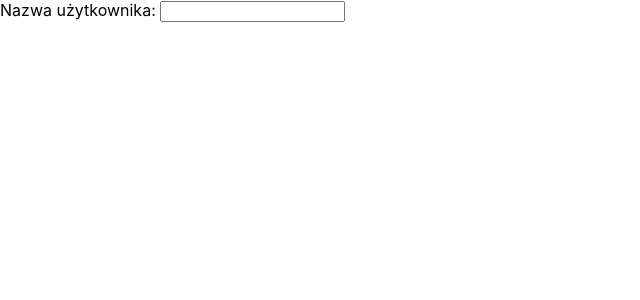
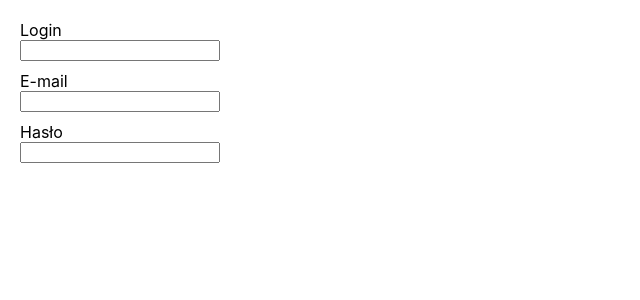
Before and after one commit to kawalec/React.js-form-example, a React (Create React App) app: page / in a window 1280 px wide. Shown: the top 300 px of the page, without its empty margins (0-640 px from the left). Built offline with nearby package versions, Linux system fonts and the light colour scheme.

Commit message:
add more inputs

```diff
--- a/src/App.js
+++ b/src/App.js
@@ -3,27 +3,53 @@ import "./App.scss";
 import Input from "./components/Input";
 
 class App extends Component {
-  state = { username: "" };
+  state = { username: "", email: "", password: "" };
 
   handleChange = (e) => {
+    const name = e.target.name;
+    const value = e.target.value;
     this.setState({
-      username: e.target.value,
+      [name]: value,
     });
   };
 
+  data = [
+    {
+      id: "user",
+      label: "Login",
+      type: "text",
+      name: "username",
+      value: this.state.username,
+    },
+    {
+      id: "email",
+      label: "E-mail",
+      type: "email",
+      name: "email",
+      value: this.state.email,
+    },
+    {
+      id: "pass",
+      label: "Hasło",
+      type: "password",
+      name: "password",
+      value: this.state.password,
+    },
+  ];
   render() {
-    return (
-      <form>
-        <Input
-          id={"user"}
-          label={"Nazwa użytkownika: "}
-          type={"text"}
-          name={"username"}
-          value={this.state.username}
-          handleChange={this.handleChange}
-        />
-      </form>
-    );
+    const inputs = this.data.map((inp) => (
+      <Input
+        key={inp.id}
+        id={inp.id}
+        label={inp.label}
+        type={inp.type}
+        name={inp.name}
+        value={this.state[inp.name]}
+        handleChange={this.handleChange}
+      />
+    ));
+
+    return <form>{inputs}</form>;
   }
 }
 
--- a/src/App.scss
+++ b/src/App.scss
@@ -0,0 +1,10 @@
+form {
+  margin: 20px;
+  width: 200px;
+  display: flex;
+  flex-direction: column;
+}
+
+input {
+  margin-bottom: 10px;
+}
```
